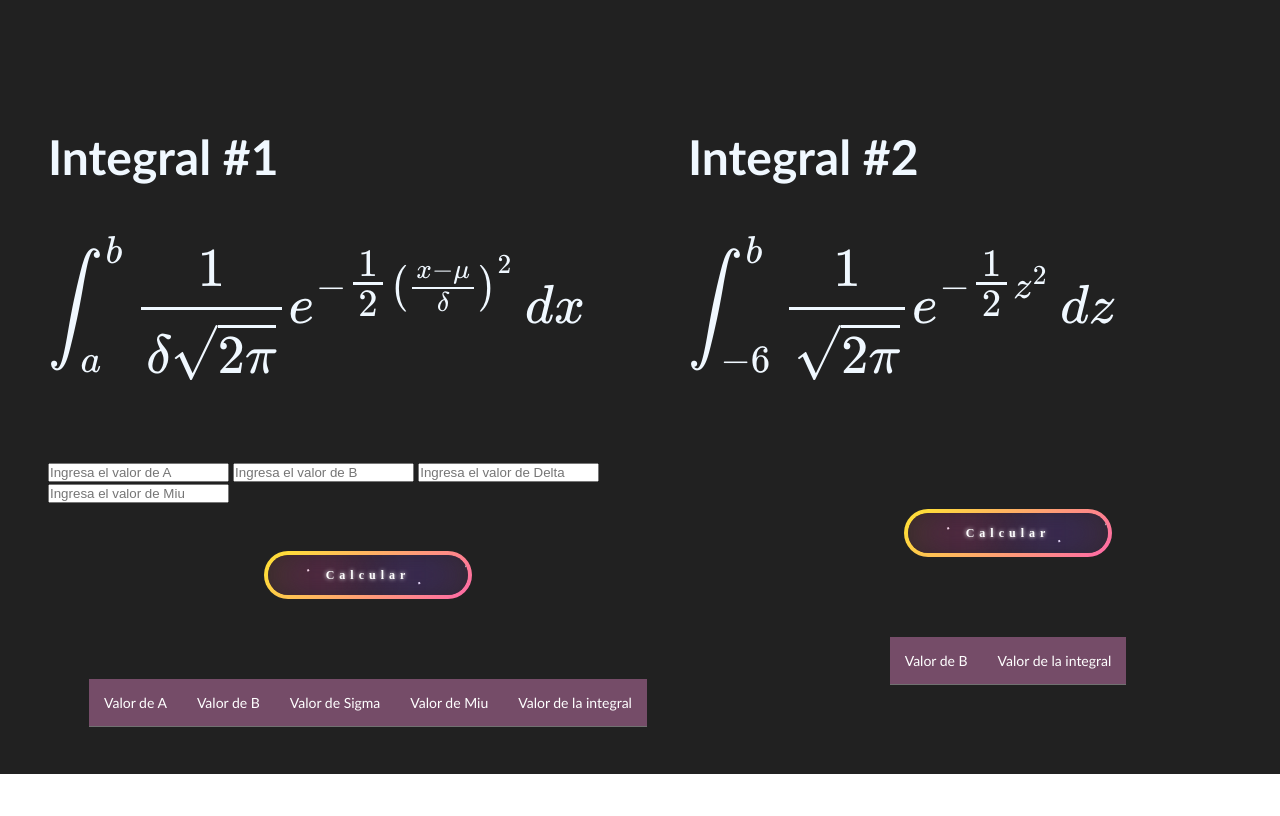
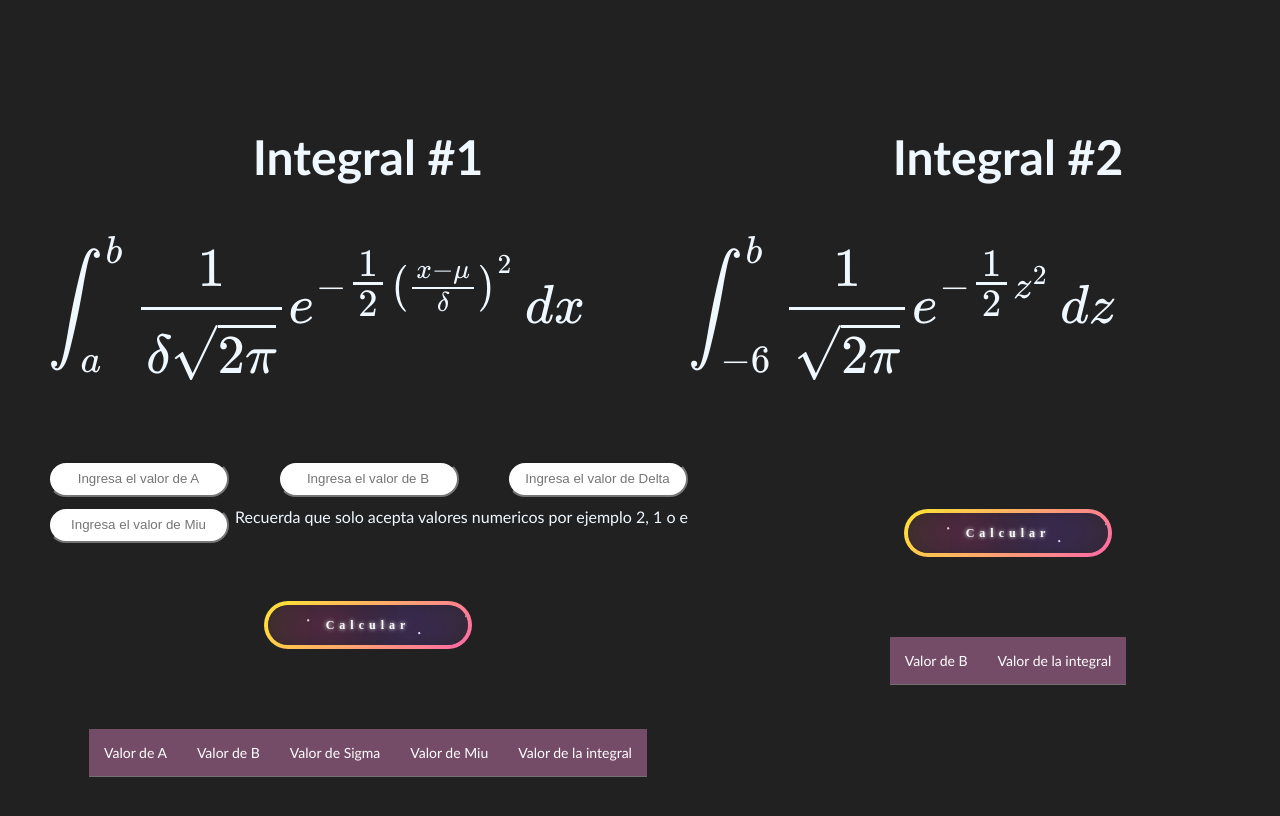
Before and after one commit to AlejandroTRIKITRAKATELAS33sanchezCano/Montiel_Probabilidad, a plain HTML site: page index.html in a window 1280 px wide. Shown: the part 560-1376 px from the top of the page. Before the commit the page ends 1334 px from the top, so only its background shows below. Drawn offline with nearby package versions, Linux system fonts and the light colour scheme.

Commit message:
Segundo Commit

```diff
--- a/CSS.css
+++ b/CSS.css
@@ -1,3 +1,10 @@
+/* Para navegadores basados en Webkit (Chrome, Safari, Edge) */
+input[type=number]::-webkit-inner-spin-button,
+input[type=number]::-webkit-outer-spin-button {
+    -webkit-appearance: none;
+
+}
+
 * {
     padding: 0;
     margin: 0;
@@ -19,11 +26,12 @@
 
 body {
     overflow-x: hidden;
+    background-color: #212121;
 }
 
 h1 {
     font-family: Futura, "Trebuchet MS", Arial, sans-serif;
-    font-size: 100px;
+    font-size: 4rem;
     line-height: 1.3;
     font-weight: bold;
     color: #fff;
@@ -53,19 +61,24 @@ h1 {
     background-color: #212121;
     color: aliceblue;
     font-family: 'Gill Sans', 'Gill Sans MT', Calibri, 'Trebuchet MS', sans-serif;
-    width: 100vw;
+    width: 100%;
 
     padding: 3rem;
 }
 
 .integral1,
 .integral2 {
+    flex: 1 1 500px;
 
-    width: 50%;
 }
 
 .contenedor h2 {
 
+    display: flex;
+    width: 100%;
+    flex-wrap: wrap;
+    justify-content: center;
+    align-items: center;
     font-size: 3rem;
 }
 
@@ -83,10 +96,30 @@ h1 {
     flex-wrap: wrap;
 }
 
+.formulario p {
+    text-align: center;
+}
+
+.inputs{
+    width: 100%;
+    display: flex;
+    flex-wrap: wrap;
+    justify-content: space-between;
+}
+
+.inputs input{
+    height: 2rem;
+    border-radius: 20px;
+    text-align: center;
+    margin-bottom: 10px;
+}
+
 /*BOTON CALCULAR*/
 
 /* From Uiverse.io by StealthWorm */
-.btn {
+.btn, .btn2 {
+    margin-left: 3rem;
+    margin-right: 3rem;
     margin-top: 3rem;
     display: flex;
     justify-content: center;
@@ -109,6 +142,10 @@ h1 {
             #0044ff 87%);
     background-origin: border-box;
     background-clip: content-box, border-box;
+}
+
+.none{
+    display: none;
 }
 
 #container-stars {
@@ -153,12 +190,12 @@ strong {
     background: rgba(142, 81, 234, 0.704);
 }
 
-.btn:hover #container-stars {
+.btn:hover #container-stars , .btn2:hover #container-stars {
     z-index: 1;
     background-color: #212121;
 }
 
-.btn:hover {
+.btn:hover , .btn2:hover{
     transform: scale(1.1);
 }
 
--- a/index.html
+++ b/index.html
@@ -35,6 +35,7 @@
                     <input type="number" placeholder="Ingresa el valor de B"></input>
                     <input type="number" placeholder="Ingresa el valor de Delta"></input>
                     <input type="number" placeholder="Ingresa el valor de Miu"></input>
+                    <p>Recuerda que solo acepta valores numericos por ejemplo 2, 1 o e</p>
                 </div>
 
                 <button type="button" class="btn">
@@ -48,7 +49,9 @@
                         <div class="circle"></div>
                     </div>
                 </button>
+
             </div>
+
 
             <div class="tabla">
                 <table>
@@ -98,6 +101,18 @@
                         <div class="circle"></div>
                     </div>
                 </button>
+
+                <a href="./tabla_integral_normal.pdf" download="tabla_integral_normal.pdf" type="button" id="1" class="btn2 none">
+                    <strong>Descargar</strong>
+                    <div id="container-stars">
+                        <div id="stars"></div>
+                    </div>
+
+                    <div id="glow">
+                        <div class="circle"></div>
+                        <div class="circle"></div>
+                    </div>
+                </a>
             </div>
 
             <div class="tabla">
@@ -115,7 +130,6 @@
                     </tbody>
                 </table>
             </div>
-
 
         </div>
     </section>
@@ -166,6 +180,11 @@
             // Calculamos la integral
             let resultado = normalCDF(zb) - normalCDF(za);
 
+            if (resultado < 0) {
+
+                alert("Tu integral es negativa, si estas usando esto para probabilidad ten cuidado");
+            }
+
             // Agregar nueva fila sin borrar las anteriores
             const tbody = document.querySelector(".integral1 tbody");
 
@@ -175,7 +194,7 @@
             <td>${b}</td>
             <td>${delta}</td>
             <td>${mu}</td>
-            <td>${resultado.toFixed(6)}</td>
+            <td>${resultado.toFixed(6) + " *"}</td>
         `;
 
             tbody.appendChild(nuevaFila);
@@ -190,6 +209,7 @@
             console.log("Se dio click muajaja")
 
             let b = -5.98;
+            const boton = document.getElementById('1');
 
             while (b <= 6) {
 
@@ -197,16 +217,20 @@
 
                 const tbody = document.querySelector(".integral2 tbody");
 
+
                 let nuevaFila = document.createElement("tr");
                 nuevaFila.innerHTML = `
-            <td>${b}</td>
-            <td>${resultado2.toFixed(6)}</td>
-        `;
+                        <td>${b}</td>
+                        <td>${resultado2.toFixed(6)}</td>
+                    `;
 
                 tbody.appendChild(nuevaFila);
 
                 b = parseFloat((b + 0.02).toFixed(2));
             }
+
+            boton.classList.remove('none');
+
         });
     </script>
 
```
Also changed, not shown: 1 other file.
